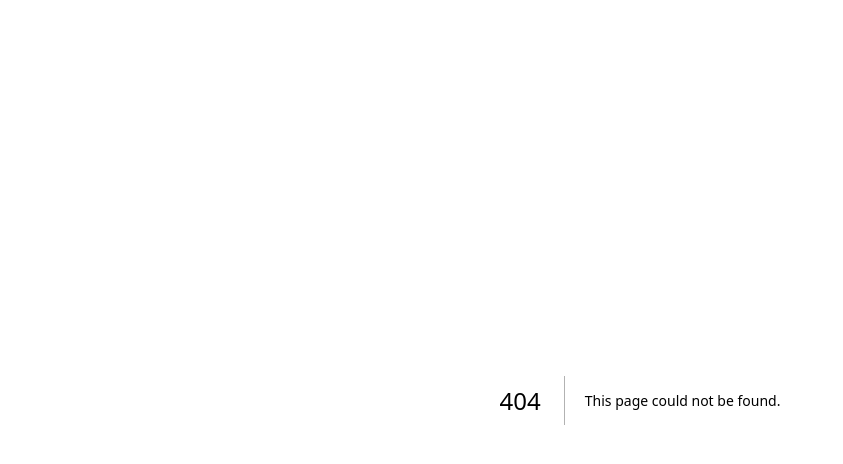
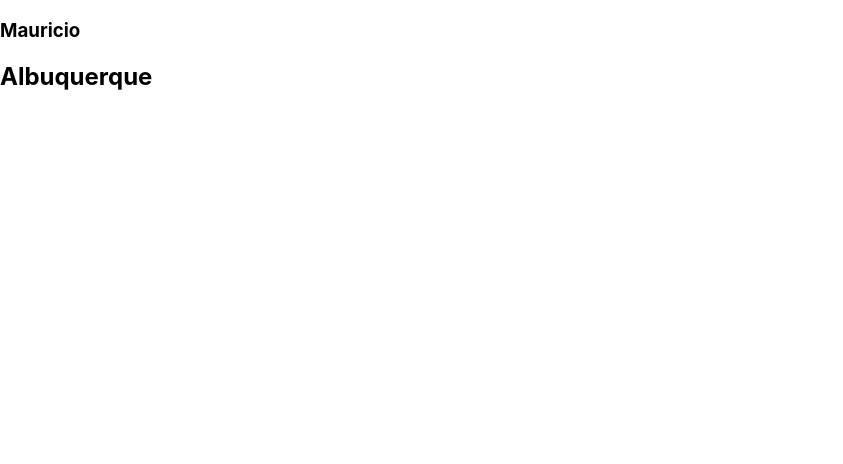
Before and after one commit to mauricom97/next-exercises, a Next.js app: page /comunicacao/direta in a window 1280 px wide. Before the commit this address had no page. Shown: the top 464 px of the page, without its empty margins (0-843 px from the left). Built offline with nearby package versions, Linux system fonts and the light colour scheme.

Commit message:
comunicacao direta

```diff
--- /dev/null
+++ b/components/If.jsx
@@ -0,0 +1,3 @@
+export default function If(props) {
+  return props.teste ? props.children : null
+}
--- /dev/null
+++ b/components/direta/Filho.jsx
@@ -0,0 +1,12 @@
+export default function Filho(props) {
+  return (
+    <div>
+      <h3>
+        {props.nome}
+      </h3>
+      <h2>
+        {props.familia}
+      </h2>
+    </div>
+  )
+}
--- /dev/null
+++ b/components/direta/Pai.jsx
@@ -0,0 +1,8 @@
+import Filho from "./Filho"
+export default function Pai() {
+  return (
+    <div>
+      <Filho nome="Mauricio" familia="Albuquerque"/>
+    </div>
+  )
+}
--- /dev/null
+++ b/pages/comunicacao/direta.jsx
@@ -0,0 +1,8 @@
+import Pai from '../../components/direta/Pai'
+export default function direta() {
+  return (
+    <div>
+      <Pai />
+    </div>
+  )
+}
```
Also changed, not shown: pages/render/condicional2.jsx (added, +15 -0 lines).
